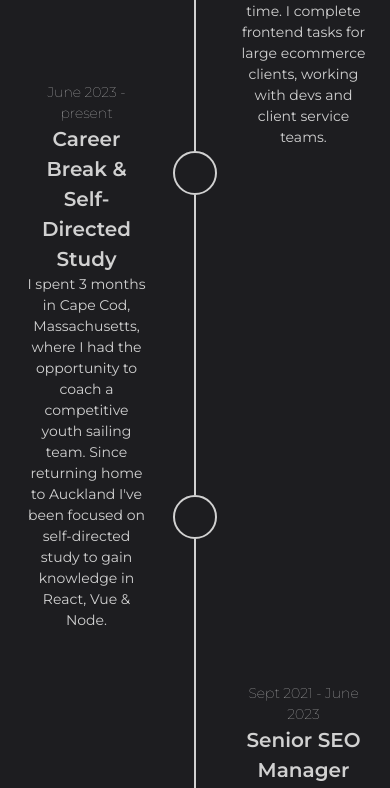
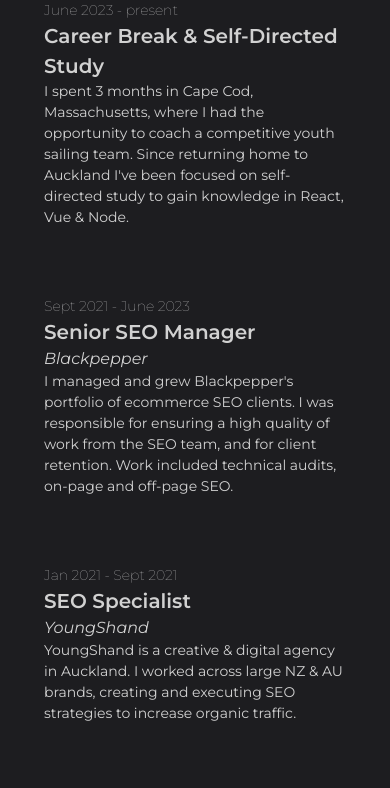
Before and after one commit to katesheldon18/portfolio, a Next.js app: page /experience in a window 390 px wide. Shown: the part 865-1653 px from the top of the page. Built offline with nearby package versions, Linux system fonts and the light colour scheme.

Commit message:
Experience page mobile version

```diff
--- a/components/Experience/Experience.module.scss
+++ b/components/Experience/Experience.module.scss
@@ -22,3 +22,10 @@
 .job-description {
     font-size: $font-size-sm;
 }
+
+@media (max-width: 550px) {
+    .experience {
+        padding: 24px;
+        margin: 20px;
+    }
+}
--- a/components/Footer/Footer.module.scss
+++ b/components/Footer/Footer.module.scss
@@ -1,8 +1,14 @@
 @import "/styles/variables";
 
 .base {
-    margin: 200px 20px 20px;
+    margin: 200px 8px 20px;
     text-align: right;
     font-size: $font-size-sm;
     color: $color-med;
 }
+
+@media (min-width: 550px) {
+    .base {
+        margin: 200px 20px 20px;
+    }
+}
--- a/components/Navigation/Navigation.module.scss
+++ b/components/Navigation/Navigation.module.scss
@@ -32,7 +32,7 @@
     }
 }
 
-@media (max-width: 534px) {
+@media (max-width: 550px) {
     .icon {
         margin: 16px 8px;
         padding: 8px 0px;
--- a/pages/experience/experience.module.scss
+++ b/pages/experience/experience.module.scss
@@ -8,6 +8,21 @@
       }
 }
 
+.mobile {
+    display: block;
+}
+
+.desktop {
+    display: none;
+}
+
+@media (min-width: 550px) {
+    .desktop {
+        display: flex;
+    }
+    .mobile {
+        display: none;
+    }
     .column-container {
         display: flex;
     }
@@ -46,3 +61,4 @@
     .space-below {
         padding-bottom: 535px;
     }
+}
--- a/pages/experience/index.tsx
+++ b/pages/experience/index.tsx
@@ -12,7 +12,46 @@ export default function Page() {
     <div className={styles.base}>
       <Navigation />
       <Heading heading="My Experience." />
-      <div className={styles["column-container"]}>
+      <div className={styles.mobile}>
+        <Experience
+          date-range="2024 (part-time)"
+          job-title="Frontend Developer"
+          employer="Blackpepper"
+          job-description="Vue / SASS / CSS website development. Following my career break I have returned to Blackpepper as a frontend developer part time. I complete frontend tasks for large ecommerce clients, working with devs and client service teams."
+        />
+        <Experience
+          date-range="June 2023 - present"
+          job-title="Career Break & Self-Directed Study"
+          employer=""
+          job-description="I spent 3 months in Cape Cod, Massachusetts, where I had the opportunity
+        to coach a competitive youth sailing team. Since returning home to
+        Auckland I've been focused on self-directed study to gain knowledge in
+        React, Vue & Node."
+        />
+        <Experience
+          date-range="Sept 2021 - June 2023"
+          job-title="Senior SEO Manager"
+          employer="Blackpepper"
+          job-description="I managed and grew Blackpepper's portfolio of ecommerce SEO clients. I was responsible for ensuring a high quality of work from the SEO team, and for client retention. Work included technical audits, on-page and off-page SEO."
+        />
+        <Experience
+          date-range="Jan 2021 - Sept 2021"
+          job-title="SEO Specialist"
+          employer="YoungShand"
+          job-description="YoungShand is a creative & digital agency in Auckland. I worked across large NZ & AU
+              brands, creating and executing SEO strategies to increase organic traffic."
+        />
+        <Experience
+          date-range="May 2020 - Jan 2021"
+          job-title="SEO Specialist"
+          employer="Firefly Digital"
+          job-description="I worked with small to medium sized businesses across NZ & AU. Main responsibilities included content writing, on-page and technical SEO. Managed a team of contract
+              content writers."
+        />
+      </div>
+
+      <div>
+        <div className={styles.desktop}>
           <div className={styles["left-column"]}>
             <Experience
               date-range="June 2023 - present"
@@ -67,6 +106,7 @@ export default function Page() {
             />
           </div>
         </div>
+      </div>
       <Footer />
     </div>
   );
```
Lines whose indentation alone changed are shown as unchanged.
